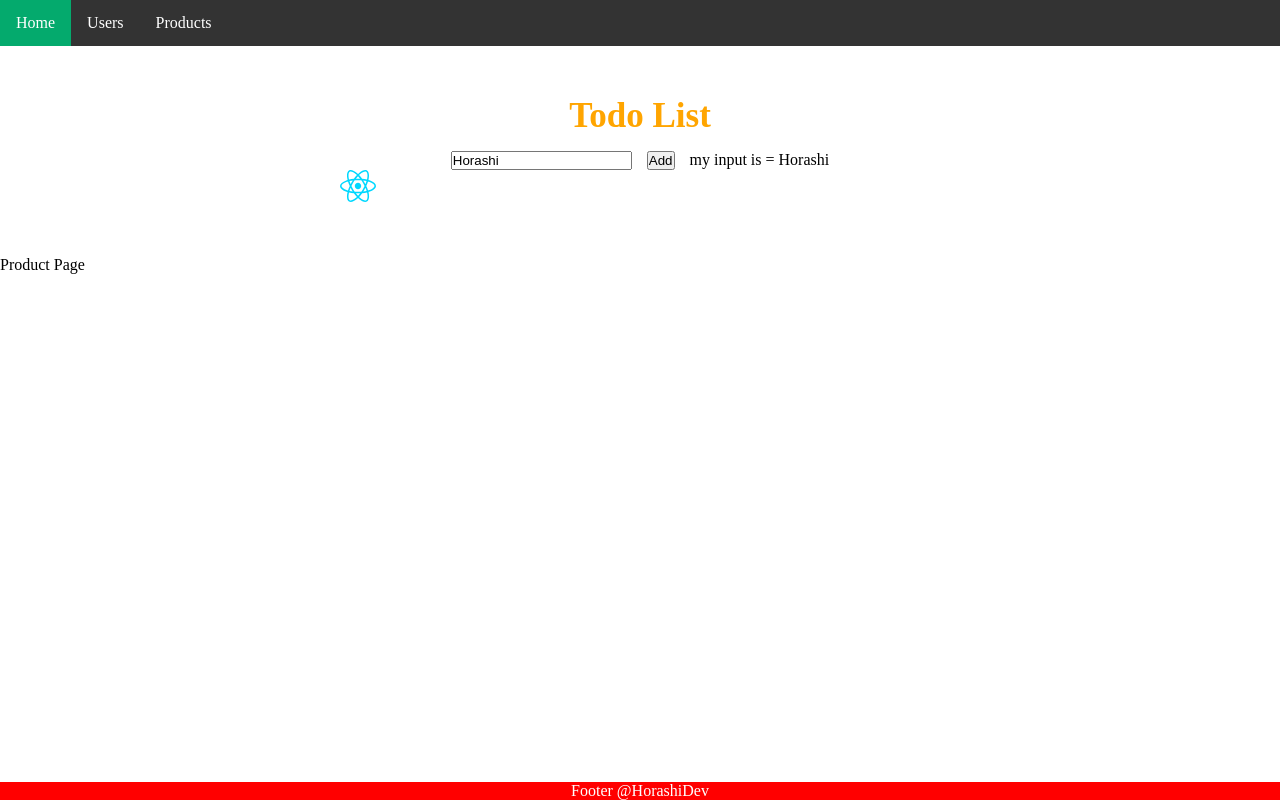
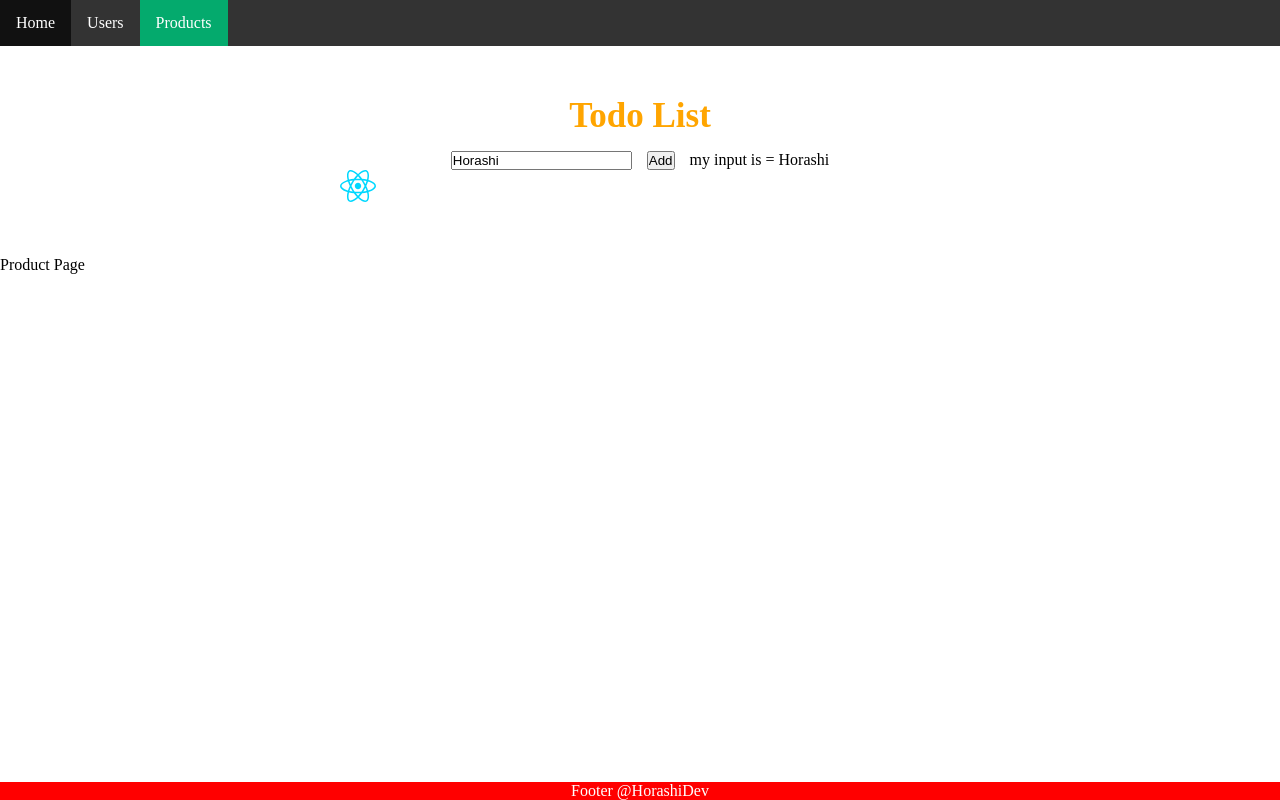
Before and after one commit to Nguyenductam1905/react-vite-horashidev, a React (Vite) app: page /products in a window 1280 px wide. Built offline with nearby package versions, Linux system fonts and the light colour scheme.

Commit message:
video 50

```diff
--- a/src/layout/header.jsx
+++ b/src/layout/header.jsx
@@ -1,12 +1,12 @@
 import '../layout/header.css'
-import { Link } from 'react-router-dom'
+import { Link, NavLink } from 'react-router-dom'
 
 const Header = () => {
     return (
         <ul>
-            <li><Link className="active" to="#home">Home</Link></li>
-            <li><Link to="/users">Users</Link></li>
-            <li><Link to="/products">Products</Link></li>
+            <li><NavLink to="/">Home</NavLink></li>
+            <li><NavLink to="/users">Users</NavLink></li>
+            <li><NavLink to="/products">Products</NavLink></li>
 
             {/* <li><a href="">About</a></li> */}
         </ul>
```
